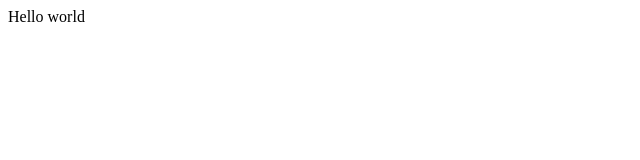
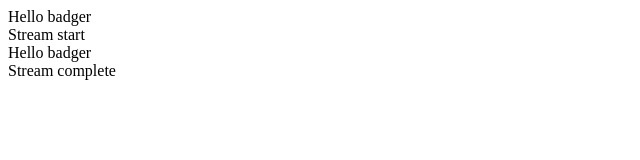
Before and after one commit to hidayatullahap/stream-example-with-go-and-js, a plain HTML site: page index.html in a window 1280 px wide. Shown: the whole page, without its empty margins (0-640 px from the left). Drawn offline with Linux system fonts and the light colour scheme.

Commit message:
add crate div

```diff
--- a/app.js
+++ b/app.js
@@ -1,6 +1,7 @@
 // https://stackoverflow.com/questions/6789703/how-to-write-javascript-in-client-side-to-receive-and-parse-chunked-response-i
 fetch("http://localhost:1323").then(function (response) {
     console.log('Stream start');
+    createDiv('Stream start');
     let reader = response.body.getReader();
     let decoder = new TextDecoder();
 
@@ -10,12 +11,21 @@ fetch("http://localhost:1323").then(function (response) {
         return reader.read().then(function ({ value, done }) {
             if (done) {
                 console.log('Stream complete');
+                createDiv('Stream complete');
                 return;
             }
 
             let newData = decoder.decode(value, { stream: !done });
             console.log(newData);
+            createDiv(newData);
             return readData();
         });
     }
 });
+
+function createDiv(message) {
+    var div = document.createElement("div");
+    div.innerHTML = message;
+
+    document.getElementById("app").appendChild(div);
+}
--- a/index.html
+++ b/index.html
@@ -7,8 +7,8 @@
     <title>Document</title>
 </head>
 
-<body>
-    Hello world
+<body id="app">
+    Hello badger
 </body>
 
 <script src="app.js"></script>
```
